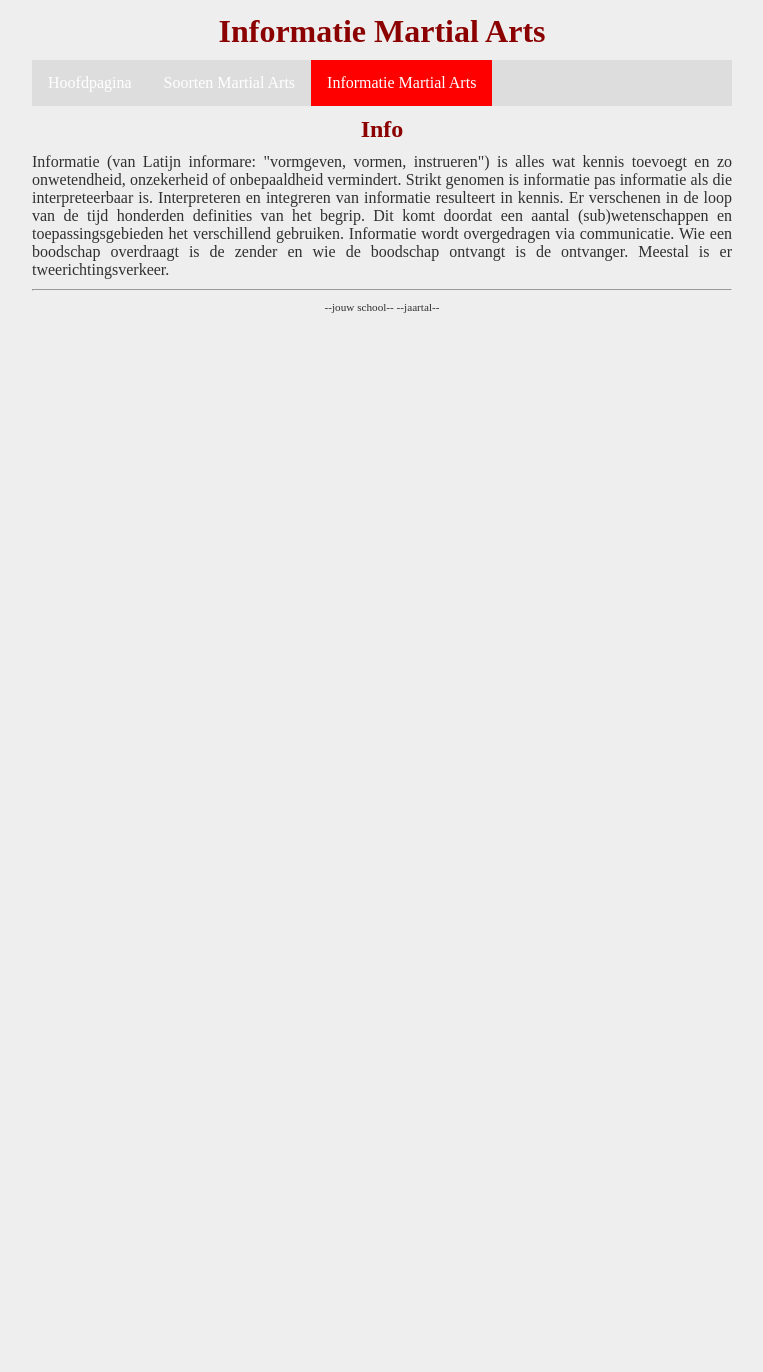
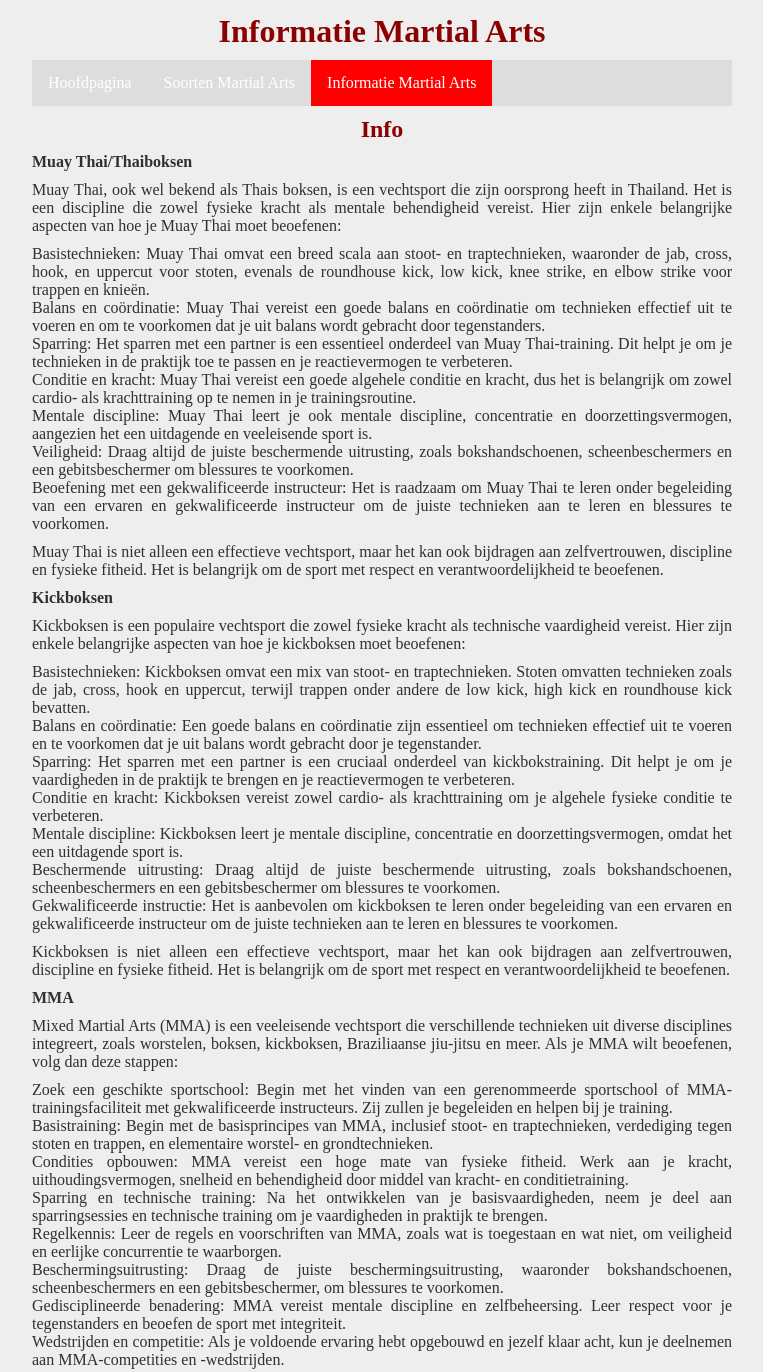
Before and after one commit to emmaus-4h/website-4hin1-badr, a plain HTML site: page info.html in a window 1280 px wide. Shown: the part 7-1379 px from the top of the page, without its empty margins (258-1021 px from the left). Before the commit the page ends 800 px from the top, so only its background shows below. Drawn offline with Linux system fonts and the light colour scheme.

Commit message:
tekst erbij gedaan en info

```diff
--- a/info.html
+++ b/info.html
@@ -26,13 +26,63 @@
 
     <main>
       <h2>Info</h2>
-      <p>Informatie (van Latijn informare: "vormgeven, vormen, instrueren") is alles wat kennis toevoegt en zo
-        onwetendheid, onzekerheid of onbepaaldheid vermindert. Strikt genomen is informatie pas informatie als die
-        interpreteerbaar is. Interpreteren en integreren van informatie resulteert in kennis. Er verschenen in de loop
-        van de tijd honderden definities van het begrip. Dit komt doordat een aantal (sub)wetenschappen en
-        toepassingsgebieden het verschillend gebruiken. Informatie wordt overgedragen via communicatie. Wie een
-        boodschap overdraagt is de zender en wie de boodschap ontvangt is de ontvanger. Meestal is er
-        tweerichtingsverkeer.</p>
+      <p><strong>Muay Thai/Thaiboksen</strong></p>
+      <p>Muay Thai, ook wel bekend als Thais boksen, is een vechtsport die zijn oorsprong heeft in Thailand. Het is een discipline die zowel fysieke kracht als mentale behendigheid vereist. Hier zijn enkele belangrijke aspecten van hoe je Muay Thai moet beoefenen:
+      </p>
+<P>Basistechnieken: Muay Thai omvat een breed scala aan stoot- en traptechnieken, waaronder de jab, cross, hook, en uppercut voor stoten, evenals de roundhouse kick, low kick, knee strike, en elbow strike voor trappen en knieën.
+
+<br>Balans en coördinatie: Muay Thai vereist een goede balans en coördinatie om technieken effectief uit te voeren en om te voorkomen dat je uit balans wordt gebracht door tegenstanders.
+
+<br>Sparring: Het sparren met een partner is een essentieel onderdeel van Muay Thai-training. Dit helpt je om je technieken in de praktijk toe te passen en je reactievermogen te verbeteren.
+
+<br>Conditie en kracht: Muay Thai vereist een goede algehele conditie en kracht, dus het is belangrijk om zowel cardio- als krachttraining op te nemen in je trainingsroutine.
+
+<br>Mentale discipline: Muay Thai leert je ook mentale discipline, concentratie en doorzettingsvermogen, aangezien het een uitdagende en veeleisende sport is.
+
+<br>Veiligheid: Draag altijd de juiste beschermende uitrusting, zoals bokshandschoenen, scheenbeschermers en een gebitsbeschermer om blessures te voorkomen.
+
+<br>Beoefening met een gekwalificeerde instructeur: Het is raadzaam om Muay Thai te leren onder begeleiding van een ervaren en gekwalificeerde instructeur om de juiste technieken aan te leren en blessures te voorkomen.
+
+</p><p>Muay Thai is niet alleen een effectieve vechtsport, maar het kan ook bijdragen aan zelfvertrouwen, discipline en fysieke fitheid. Het is belangrijk om de sport met respect en verantwoordelijkheid te beoefenen.</p>
+      <p><strong>Kickboksen</strong></p>
+      <p>Kickboksen is een populaire vechtsport die zowel fysieke kracht als technische vaardigheid vereist. Hier zijn enkele belangrijke aspecten van hoe je kickboksen moet beoefenen:</p>
+
+<p>Basistechnieken: Kickboksen omvat een mix van stoot- en traptechnieken. Stoten omvatten technieken zoals de jab, cross, hook en uppercut, terwijl trappen onder andere de low kick, high kick en roundhouse kick bevatten.
+
+<br>Balans en coördinatie: Een goede balans en coördinatie zijn essentieel om technieken effectief uit te voeren en te voorkomen dat je uit balans wordt gebracht door je tegenstander.
+
+<br>Sparring: Het sparren met een partner is een cruciaal onderdeel van kickbokstraining. Dit helpt je om je vaardigheden in de praktijk te brengen en je reactievermogen te verbeteren.
+
+<br>Conditie en kracht: Kickboksen vereist zowel cardio- als krachttraining om je algehele fysieke conditie te verbeteren.
+
+<br>Mentale discipline: Kickboksen leert je mentale discipline, concentratie en doorzettingsvermogen, omdat het een uitdagende sport is.
+
+<br>Beschermende uitrusting: Draag altijd de juiste beschermende uitrusting, zoals bokshandschoenen, scheenbeschermers en een gebitsbeschermer om blessures te voorkomen.
+
+<br>Gekwalificeerde instructie: Het is aanbevolen om kickboksen te leren onder begeleiding van een ervaren en gekwalificeerde instructeur om de juiste technieken aan te leren en blessures te voorkomen.</p>
+
+<p>Kickboksen is niet alleen een effectieve vechtsport, maar het kan ook bijdragen aan zelfvertrouwen, discipline en fysieke fitheid. Het is belangrijk om de sport met respect en verantwoordelijkheid te beoefenen.</p>
+    <p><strong>MMA</strong></p>
+      <p>Mixed Martial Arts (MMA) is een veeleisende vechtsport die verschillende technieken uit diverse disciplines integreert, zoals worstelen, boksen, kickboksen, Braziliaanse jiu-jitsu en meer. Als je MMA wilt beoefenen, volg dan deze stappen:</p>
+
+<p>Zoek een geschikte sportschool: Begin met het vinden van een gerenommeerde sportschool of MMA-trainingsfaciliteit met gekwalificeerde instructeurs. Zij zullen je begeleiden en helpen bij je training.
+
+<br>Basistraining: Begin met de basisprincipes van MMA, inclusief stoot- en traptechnieken, verdediging tegen stoten en trappen, en elementaire worstel- en grondtechnieken.
+
+<br>Condities opbouwen: MMA vereist een hoge mate van fysieke fitheid. Werk aan je kracht, uithoudingsvermogen, snelheid en behendigheid door middel van kracht- en conditietraining.
+
+<br>Sparring en technische training: Na het ontwikkelen van je basisvaardigheden, neem je deel aan sparringsessies en technische training om je vaardigheden in praktijk te brengen.
+
+<br>Regelkennis: Leer de regels en voorschriften van MMA, zoals wat is toegestaan en wat niet, om veiligheid en eerlijke concurrentie te waarborgen.
+
+<br>Beschermingsuitrusting: Draag de juiste beschermingsuitrusting, waaronder bokshandschoenen, scheenbeschermers en een gebitsbeschermer, om blessures te voorkomen.
+
+<br>Gedisciplineerde benadering: MMA vereist mentale discipline en zelfbeheersing. Leer respect voor je tegenstanders en beoefen de sport met integriteit.
+
+<br>Wedstrijden en competitie: Als je voldoende ervaring hebt opgebouwd en jezelf klaar acht, kun je deelnemen aan MMA-competities en -wedstrijden.</p>
+
+<p>Houd in gedachten dat MMA fysiek veeleisend is en dat veiligheid altijd voorop moet staan. Het is raadzaam om te trainen onder toezicht van deskundige coaches en te beginnen met een gedisciplineerde aanpak.</p>
+      <p>Er zijn veel meer stylen/soorten maar die kan ik allemaal niet benoemen want dat word dan teveel!</p>
     </main>
 
     <footer>
```
Also changed, not shown: overmij.html (+14 -2 lines).
